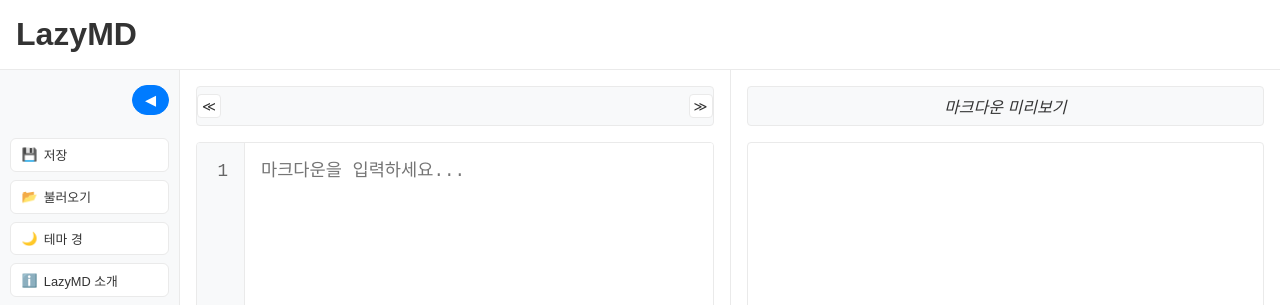
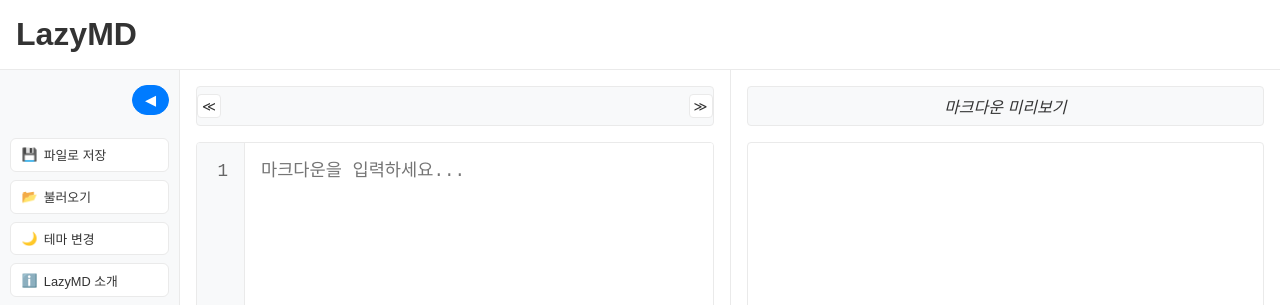
Before and after one commit to hyeongahah/lazymd, a Next.js app: page / in a window 1280 px wide. Shown: the top 305 px of the page. Built offline with nearby package versions, Linux system fonts and the light colour scheme.

Commit message:
파일로 저장하기 기능으로 변환

```diff
--- a/src/app/page.tsx
+++ b/src/app/page.tsx
@@ -11,6 +11,7 @@
 
 interface MenuButtonsProps {
   mounted: boolean;
+  markdownText: string;
   onSave: () => void;
   onLoad: () => void;
   onToggleTheme: () => void;
@@ -19,6 +20,7 @@
 
 const MenuButtons = ({
   mounted,
+  markdownText,
   onSave,
   onLoad,
   onToggleTheme,
@@ -31,11 +33,44 @@
     }
   };
 
+  const handleSaveFile = () => {
+    // 사용자에게 파일명 입력받기
+    const filename = window.prompt(
+      '저장할 파일명을 입력하세요 (.md)',
+      'LazyMD.md'
+    );
+
+    // 취소하거나 빈 파일명인 경우 중단
+    if (!filename) return;
+
+    // 파일명에 .md 확장자가 없으면 추가
+    const finalFilename = filename.endsWith('.md')
+      ? filename
+      : `${filename}.md`;
+
+    // 마크다운 텍스트를 Blob으로 변환
+    const blob = new Blob([markdownText], { type: 'text/markdown' });
+
+    // 다운로드 링크 생성
+    const url = window.URL.createObjectURL(blob);
+    const link = document.createElement('a');
+    link.href = url;
+    link.download = finalFilename;
+
+    // 링크 클릭 시뮬레이션
+    document.body.appendChild(link);
+    link.click();
+
+    // cleanup
+    document.body.removeChild(link);
+    window.URL.revokeObjectURL(url);
+  };
+
   return (
     <div className={styles.menuContent}>
-      <button type='button' onClick={onSave}>
+      <button type='button' onClick={handleSaveFile}>
         <span>💾</span>
-        저장
+        파일로 저장
       </button>
       <button type='button' onClick={onLoad}>
         <span>📂</span>
@@ -43,7 +78,7 @@
       </button>
       <button type='button' onClick={onToggleTheme}>
         <span>{isDarkTheme ? '🌞' : '🌙'}</span>
-        테마 경
+        테마 변경
       </button>
       <button type='button' onClick={showIntro}>
         <span>ℹ️</span>
@@ -181,6 +216,7 @@
           )}
           <MenuButtons
             mounted={mounted}
+            markdownText={markdownText}
             onSave={handleSave}
             onLoad={handleLoad}
             onToggleTheme={handleToggleTheme}
```
